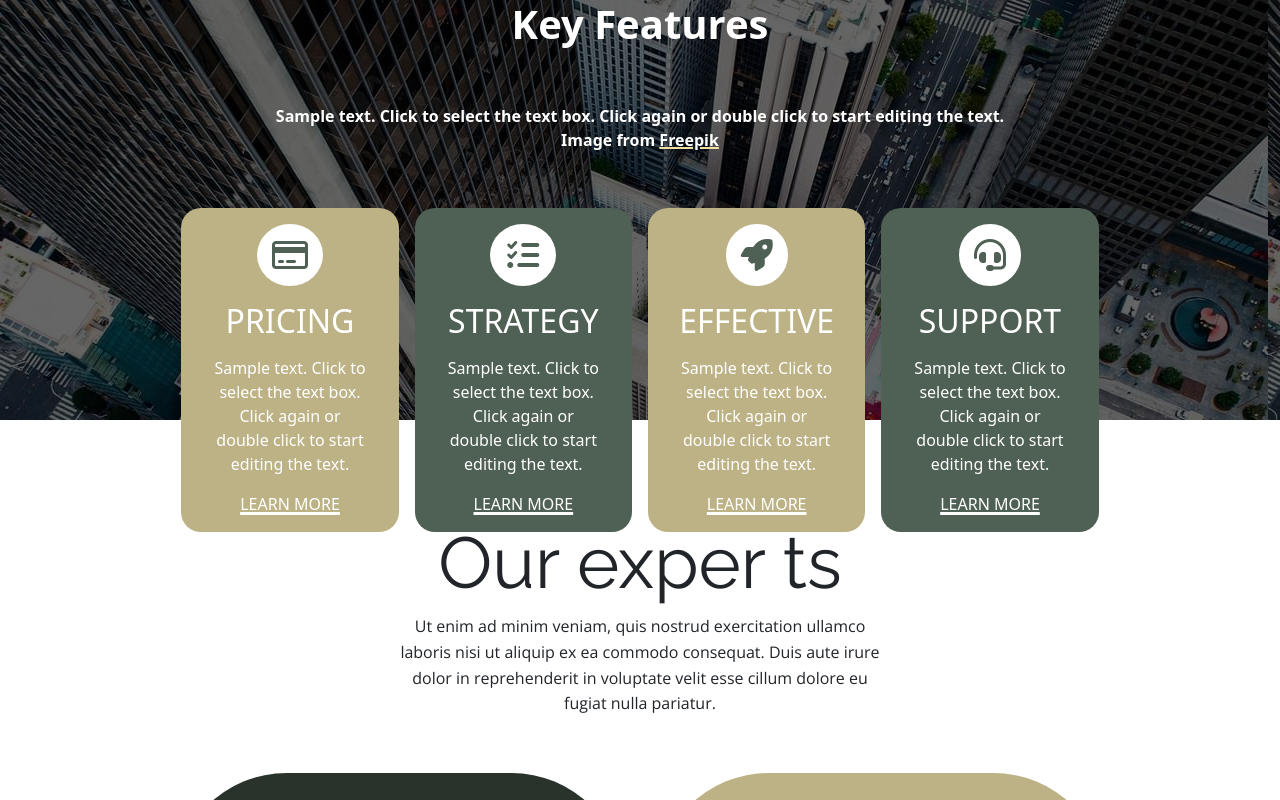
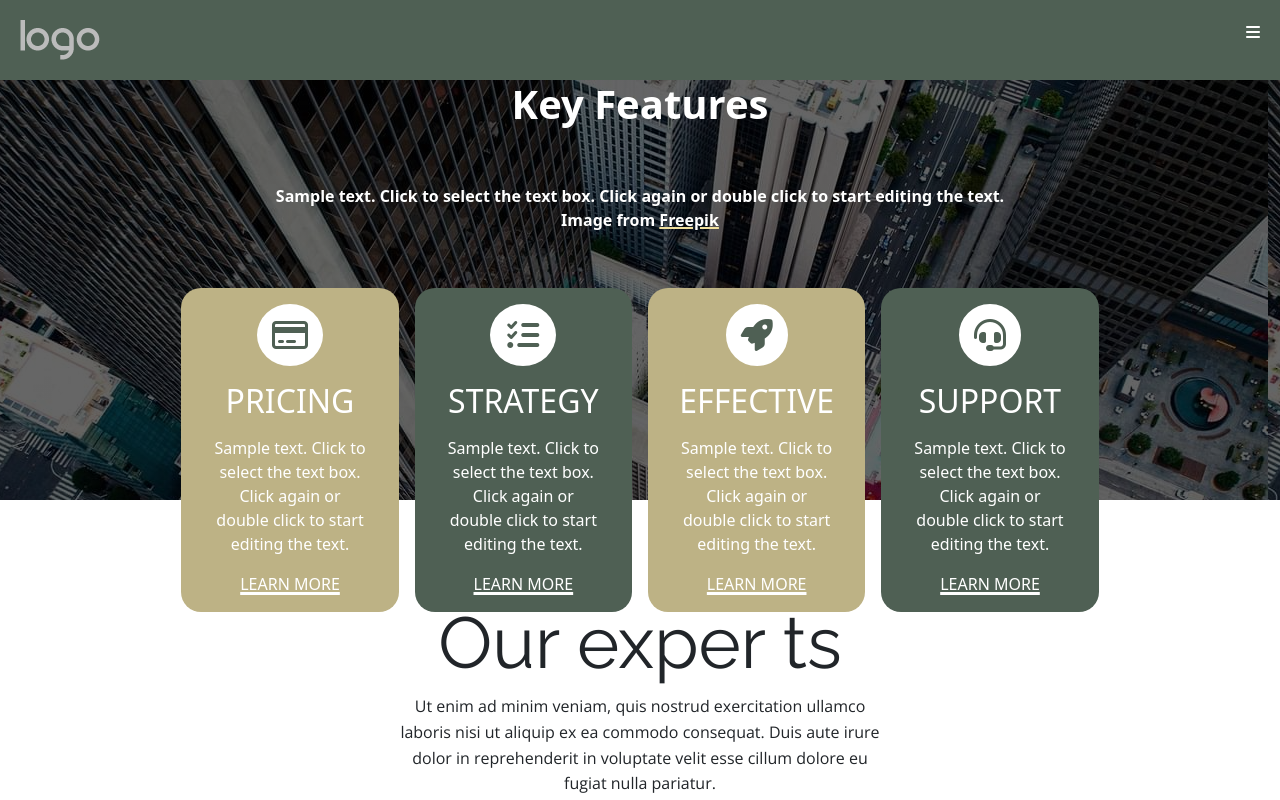
Before and after one commit to Clarusway-european-coders/Project-1, a plain HTML site: page index.html in a window 1280 px wide. Shown: the top 800 px of the page. Drawn offline with nearby package versions, Linux system fonts and the light colour scheme; a web font is replaced by a local one.

Commit message:
Navbar eklendi

```diff
--- a/css/style.css
+++ b/css/style.css
@@ -3,7 +3,19 @@
   margin: 0;
   box-sizing: border-box;
 }
+/* part1 Melike */
+.navbar{
+  background-color: #4f6054;
+  color: #fff;
+  height: 80px;
+  width: 100%;
+  font-size: 16px;
+  font-family: "Open Sans", sans-serif;
+  display: flex;
+  padding: 0 20px;
+}
 
+/* part1 Melike End */
 /* /part 3 F4173-Yasin Start/ */
 
 .part3 .row h1,
--- a/index.html
+++ b/index.html
@@ -57,6 +57,12 @@
   </head>
 
   <body>
+    <!-- Part1 Nav Melike -->
+    <div class="navbar">
+      <img src="./img/default-logo.png" alt="" />
+      <i class="fa-solid fa-bars"></i>
+    </div>
+    <!-- Part1 Nav Melike End -->
     <!-- //! Part 3 F4173-Yasin Start // -->
     <div class="part3">
       <div class="row">
```
